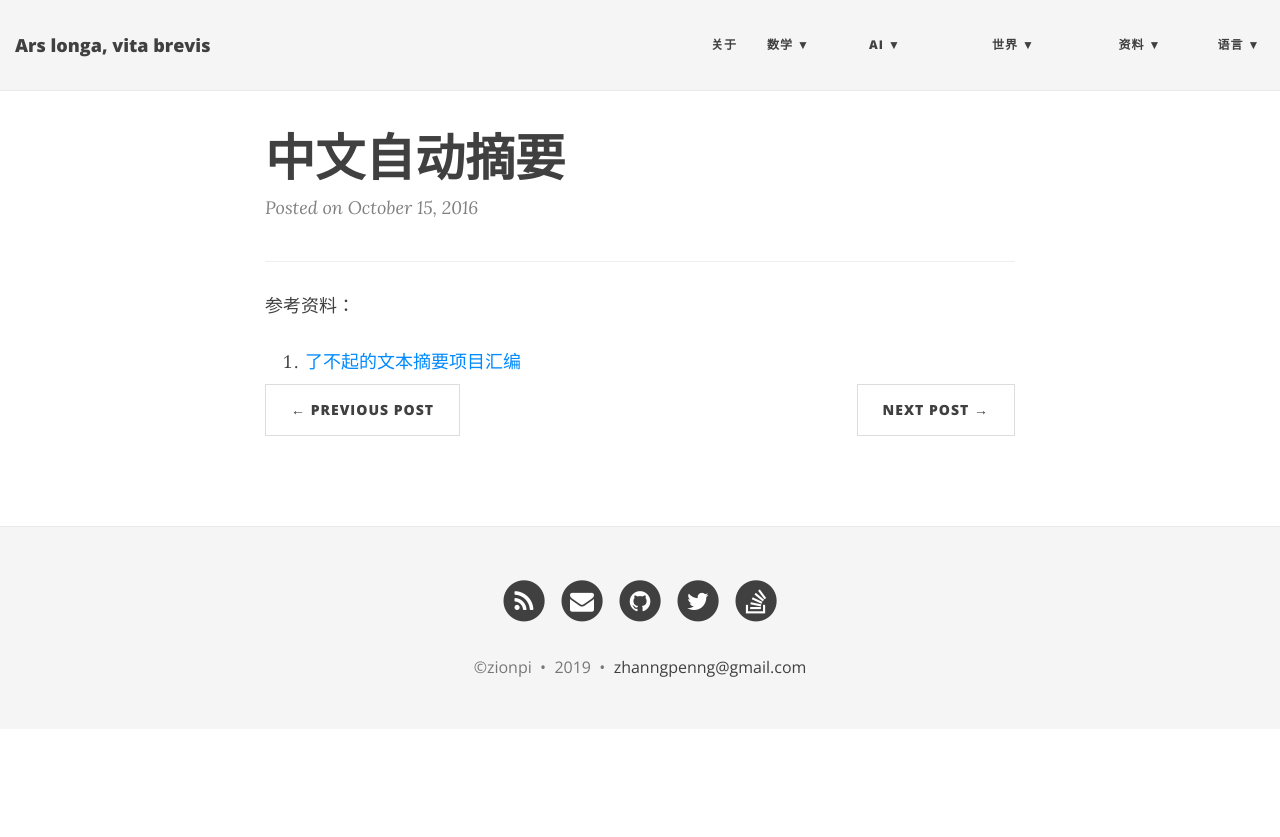
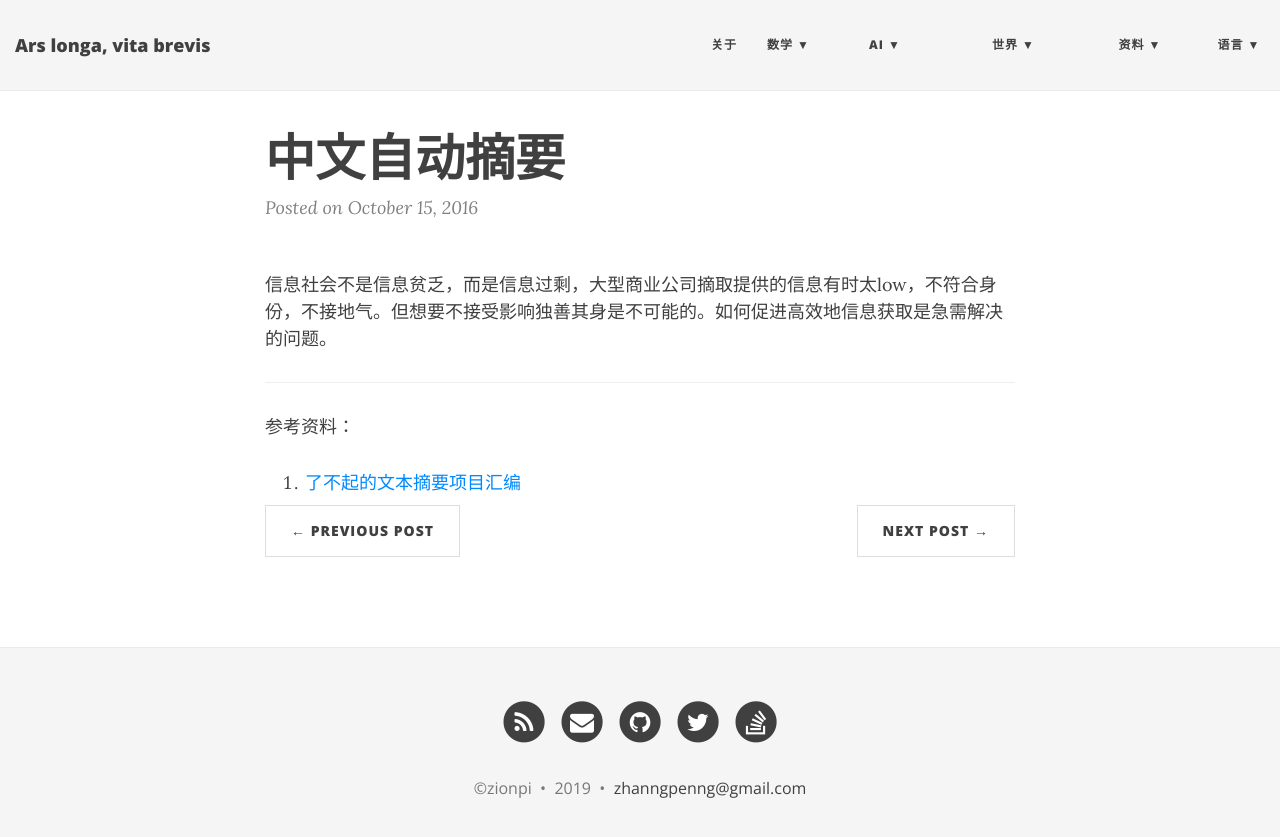
Before and after one commit to ZionPi/zionpi.github.io, a Jekyll site: the page built from _posts/2016-10-15-chinese-text-automatic-summarization.md, in a window 1280 px wide. Shown: the top 837 px of the page. Built offline with Jekyll 4.4.1, drawn with Linux system fonts in a browser that asks for light colours; nearby versions of some CDN libraries.

Commit message:
Update 2016-10-15-chinese-text-automatic-summarization.md

```diff
--- a/_posts/2016-10-15-chinese-text-automatic-summarization.md
+++ b/_posts/2016-10-15-chinese-text-automatic-summarization.md
@@ -2,7 +2,7 @@
 layout: post
 title: 中文自动摘要
 ---
-
+信息社会不是信息贫乏，而是信息过剩，大型商业公司摘取提供的信息有时太low，不符合身份，不接地气。但想要不接受影响独善其身是不可能的。如何促进高效地信息获取是急需解决的问题。
 
 ---
 参考资料：
```
